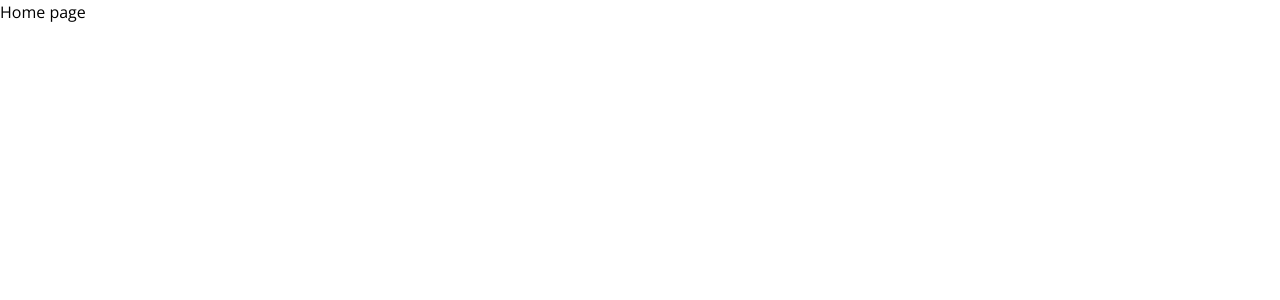
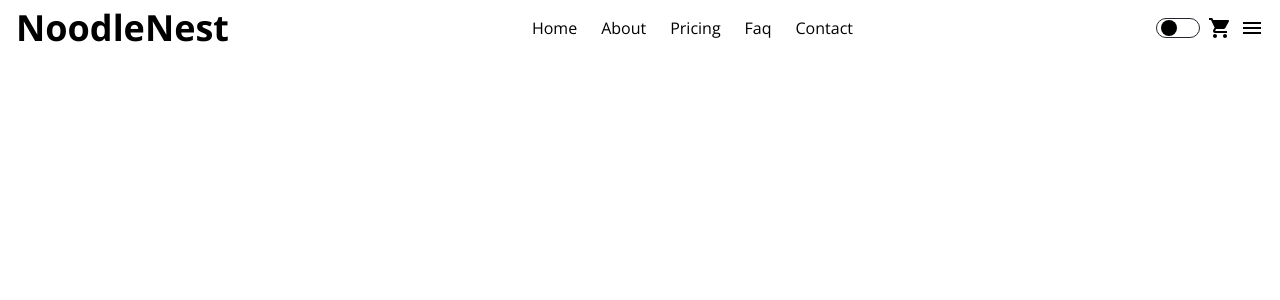
Before and after one commit to surajsht/noodlenest, a Next.js app: page / in a window 1280 px wide. Shown: the top 300 px of the page. Built offline with nearby package versions, Linux system fonts and the light colour scheme.

Commit message:
navbar design done

```diff
--- a/package.json
+++ b/package.json
@@ -9,6 +9,10 @@
     "lint": "next lint"
   },
   "dependencies": {
+    "@emotion/react": "^11.11.1",
+    "@emotion/styled": "^11.11.0",
+    "@mui/icons-material": "^5.14.6",
+    "@mui/material": "^5.14.6",
     "autoprefixer": "10.4.15",
     "eslint": "8.48.0",
     "eslint-config-next": "13.4.19",
--- /dev/null
+++ b/src/app/navbar/Navbar.jsx
@@ -0,0 +1,47 @@
+"use client";
+
+import { useState } from "react";
+import ShoppingCartIcon from "@mui/icons-material/ShoppingCart";
+import MenuIcon from "@mui/icons-material/Menu";
+
+const Navbar = () => {
+  let [toggle, setToggle] = useState(false);
+
+  let toggleTheme = () => {
+    setToggle(!toggle);
+  };
+
+  return (
+    <div className="container px-4">
+      <div className="flex items-center justify-between py-2">
+        <div className="text-2xl lg:text-4xl font-bold">NoodleNest</div>
+
+        <ul className="hidden lg:flex lg:items-center lg:space-x-6">
+          <li> Home </li>
+          <li> About </li>
+          <li> Pricing </li>
+          <li> Faq </li>
+          <li> Contact </li>
+        </ul>
+
+        <div className="flex items-center gap-2">
+          <div
+            className="relative h-5 w-11 border-[1px] border-[#26242e] rounded-xl cursor-pointer"
+            onClick={() => toggleTheme()}
+          >
+            <div
+              className={`absolute top-[50%] left-1 bottom-0 translate-y-[-50%] h-4 w-4 bg-black rounded-full ${
+                toggle ? "translate-x-[18px]" : "translate-x-0"
+              } transition duration-500`}
+            ></div>
+          </div>
+
+          <ShoppingCartIcon className="h-5 w-5" />
+          <MenuIcon className="h-7 w-7 lg:hidden" />
+        </div>
+      </div>
+    </div>
+  );
+};
+
+export default Navbar;
--- a/src/app/page.jsx
+++ b/src/app/page.jsx
@@ -1,3 +1,9 @@
+import Navbar from "./navbar/Navbar";
+
 export default function Home() {
-  return <h2> Home page </h2>;
+  return (
+    <>
+      <Navbar />
+    </>
+  );
 }
--- a/tailwind.config.js
+++ b/tailwind.config.js
@@ -1,18 +1,21 @@
 /** @type {import('tailwindcss').Config} */
 module.exports = {
   content: [
-    './src/pages/**/*.{js,ts,jsx,tsx,mdx}',
-    './src/components/**/*.{js,ts,jsx,tsx,mdx}',
-    './src/app/**/*.{js,ts,jsx,tsx,mdx}',
+    "./src/pages/**/*.{js,ts,jsx,tsx,mdx}",
+    "./src/components/**/*.{js,ts,jsx,tsx,mdx}",
+    "./src/app/**/*.{js,ts,jsx,tsx,mdx}",
   ],
   theme: {
     extend: {
       backgroundImage: {
-        'gradient-radial': 'radial-gradient(var(--tw-gradient-stops))',
-        'gradient-conic':
-          'conic-gradient(from 180deg at 50% 50%, var(--tw-gradient-stops))',
+        "gradient-radial": "radial-gradient(var(--tw-gradient-stops))",
+        "gradient-conic":
+          "conic-gradient(from 180deg at 50% 50%, var(--tw-gradient-stops))",
+      },
+      container: {
+        center: true,
       },
     },
   },
   plugins: [],
-}
+};
```
Also changed, not shown: 1 other file (tests, documents, lock files or other folders).
